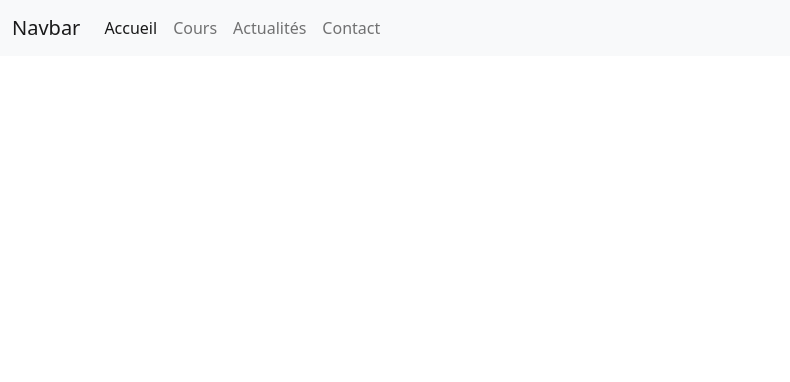
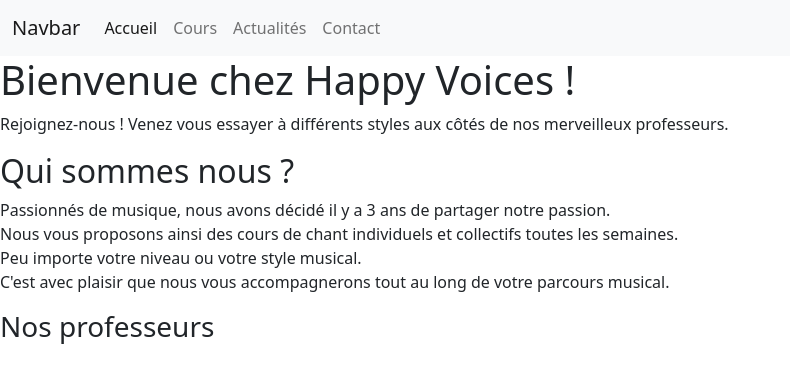
Before and after one commit to Jessica130883/Happy-Voices-Website, a plain HTML site: page index.html in a window 1280 px wide. Shown: the whole page, without its empty margins (0-790 px from the left). Drawn offline with nearby package versions, Linux system fonts and the light colour scheme.

Commit message:
Ajout d'un titre h1 h2 et h3 avec deux paragraphes d'introduction pour présenter l'association

```diff
--- a/index.html
+++ b/index.html
@@ -35,5 +35,25 @@
         </div>
       </nav>
 
+      <h1 class="main-title">Bienvenue chez Happy Voices !</h1>
+
+      <section>
+        <p class="text-accueil">Rejoignez-nous ! Venez vous essayer à différents styles
+            aux côtés de nos merveilleux professeurs.
+        </p>
+    </section>
+
+    <h2 class="bio-title">Qui sommes nous ?</h2>
+
+    <section class="bio-text">
+        <p class="text-accueil">Passionnés de musique, nous avons décidé il y a 3 ans de partager notre passion.<br>
+        Nous vous proposons ainsi des cours de chant individuels et collectifs toutes les semaines.<br>
+        Peu importe votre niveau ou votre style musical.<br>
+        C'est avec plaisir que nous vous
+            accompagnerons tout au long de votre parcours musical.
+        </p>
+    </section>
+
+    <h3 class="teachers-title">Nos professeurs</h3>
 </body>
 </html>
```
